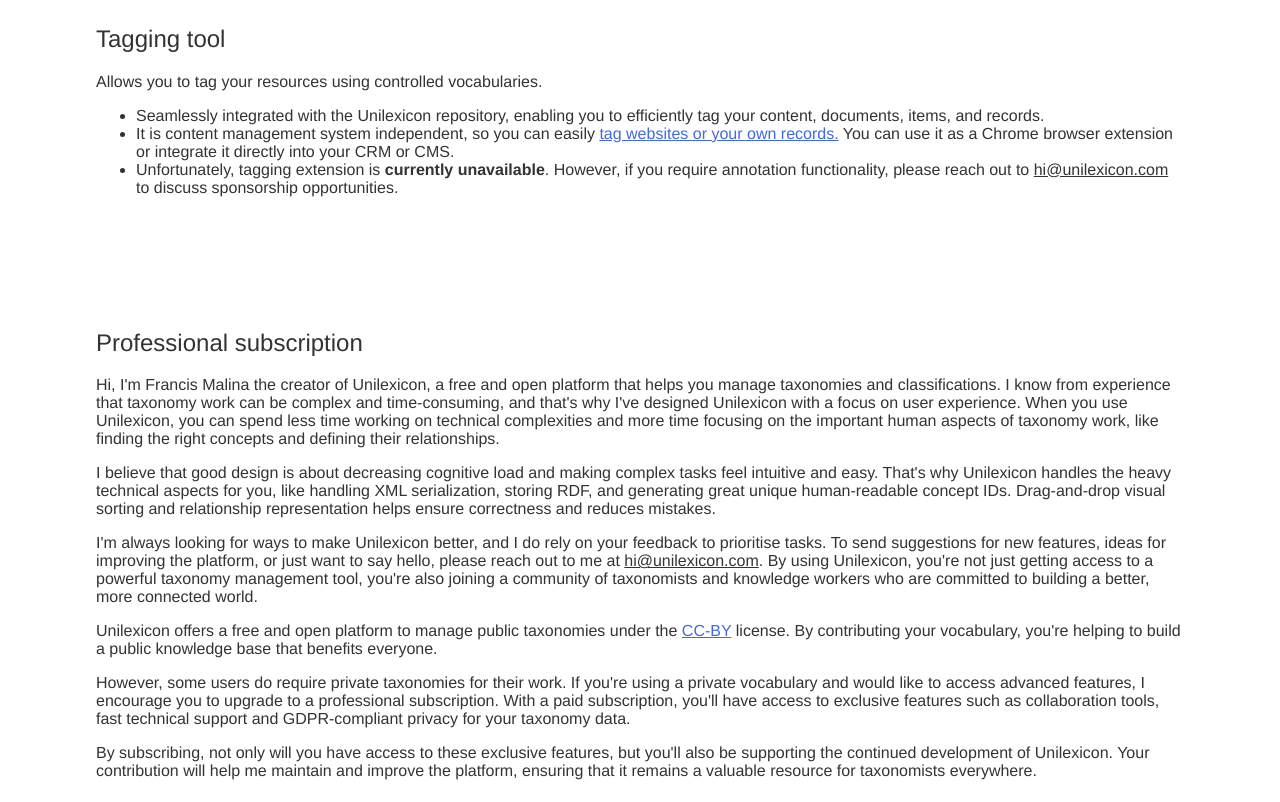
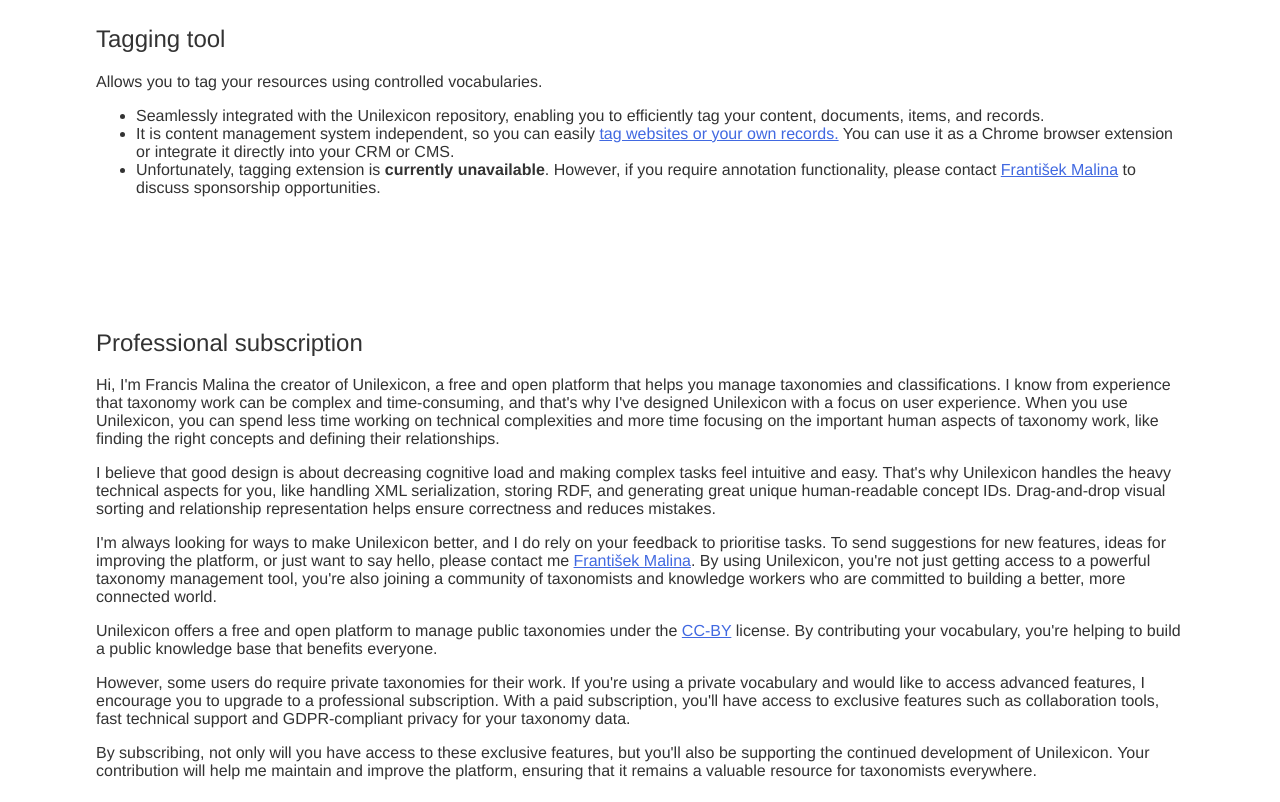
Before and after one commit to fmalina/unilex, a Django app: page / in a window 1280 px wide. Shown: the part 1379-2181 px from the top of the page. Run offline with Django 3.2, Linux system fonts and the light colour scheme.

Commit message:
Updated contact information

```diff
--- a/unilex/settings.py
+++ b/unilex/settings.py
@@ -34,7 +34,7 @@
 ACCOUNT_DEFAULT_HTTP_PROTOCOL = 'https'
 ACCOUNT_USERNAME_REQUIRED = False
 ACCOUNT_RATE_LIMITS = {
-    "change_password": "5/m",
+    "change_redpassword": "5/m",
     "manage_email": "10/m",
     "reset_password": "20/m",
     "reset_password_email": "5/m",
@@ -134,7 +134,7 @@
     ALLOWED_HOSTS += ['localhost', '127.0.0.1', 'unilexicon.co']
     CSRF_TRUSTED_ORIGINS += ['https://unilexicon.co']
     MY_SITE_PROTOCOL = 'https'
-DEFAULT_FROM_EMAIL = 'hi@unilexicon.com'
+DEFAULT_FROM_EMAIL = 'fmalina@protonmail.com'
 ADMINS = MANAGERS = [('Admin', DEFAULT_FROM_EMAIL)]
 DEFAULT_AUTO_FIELD = 'django.db.models.AutoField'
 
--- a/unilex/templates/home.html
+++ b/unilex/templates/home.html
@@ -79,7 +79,7 @@
         it directly into your CRM or CMS.
         <li>Unfortunately, tagging extension is <b>currently
         unavailable</b>. However, if you require annotation functionality,
-        please reach out to <u>hi@unilexicon.com</u> to discuss sponsorship opportunities.
+        please contact <a href="/fm/">František Malina</a> to discuss sponsorship opportunities.
         </ul>
         </div>
     </section>
@@ -104,7 +104,7 @@
 <p>I'm always looking for ways to make Unilexicon better,
 and I do rely on your feedback to prioritise tasks.
 To send suggestions for new features, ideas for improving the platform, or
-just want to say hello, please reach out to me at <u>hi@unilexicon.com</u>. By using
+just want to say hello, please contact me <a href="/fm/">František Malina</a>. By using
 Unilexicon, you're not just getting access to a powerful taxonomy management tool, you're
 also joining a community of taxonomists and knowledge workers who are committed to
 building a better, more connected world.
--- a/unilex/templates/pay/plans.html
+++ b/unilex/templates/pay/plans.html
@@ -22,8 +22,6 @@
     <p>Plans are not recurring and no renewal reminders are sent.
     Payments are processed via Paypal and eligible for Paypal purchase protection.
     <p>If you have any questions or suggestions,
-        please reach out to me via<br> <u>hi@unilexicon.com</u>
-        or call +44 7308 122 511
-    <p>&mdash; Francis Malina
+        please contact <a href="/fm/">František Malina</a>.
 </form>
 {% endblock %}
```
